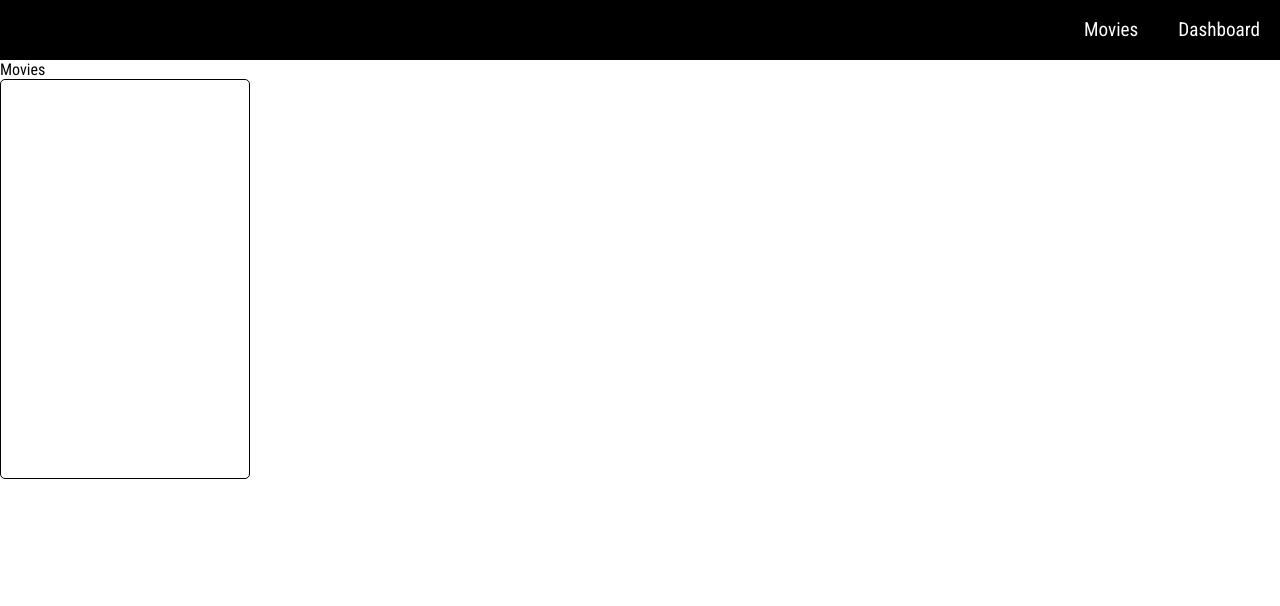
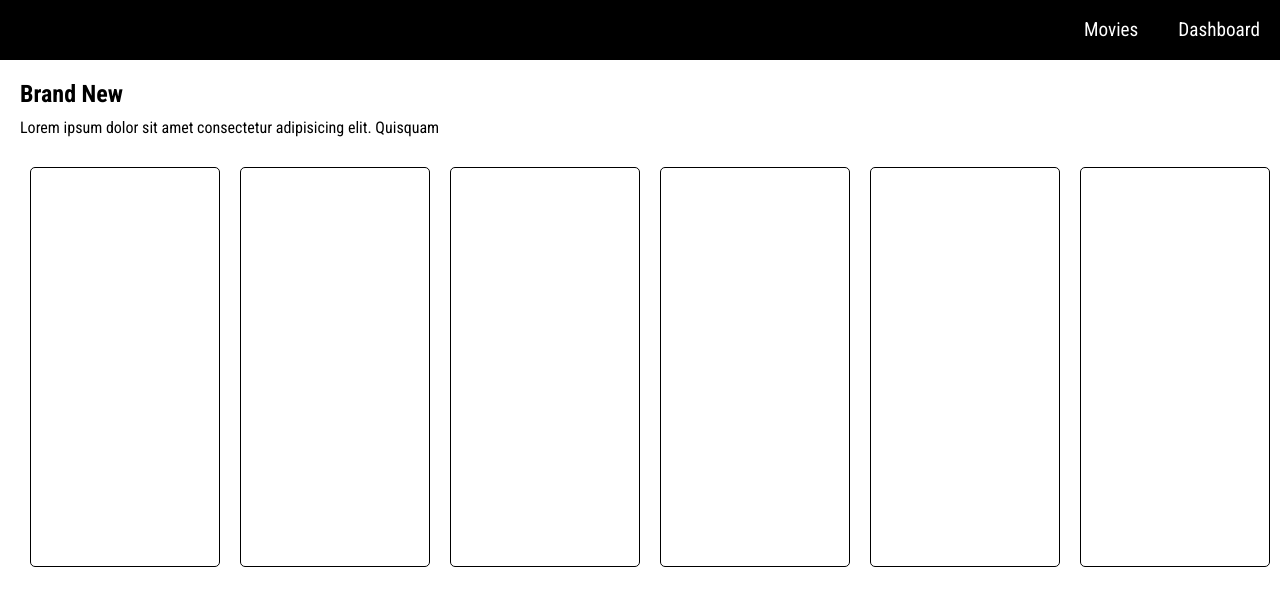
Before and after one commit to Koksiarz100/MovieHub, a Next.js app in the folder client/: page / in a window 1280 px wide. Shown: the top 606 px of the page. Built offline with nearby package versions, Linux system fonts and the light colour scheme.

Commit message:
Added minimal documentation, TODO lists, some work in css

```diff
--- a/client/app/components/MovieCards/card.scss
+++ b/client/app/components/MovieCards/card.scss
@@ -1,6 +1,17 @@
+/*
+  Cards styles:
+    This are the styles for the cards.
+
+    TODO:
+      * Add other styles
+      * Add variables to make it easier to change colors
+      ! make it responsive
+*/
+
 .card-wrapper {
   width: 250px;
   height: 400px;
   border: 1px solid black;
   border-radius: 5px;
+  margin: 10px;
 }
--- a/client/app/layout.scss
+++ b/client/app/layout.scss
@@ -1,4 +1,9 @@
 @import url('https://fonts.googleapis.com/css2?family=Roboto+Condensed:ital,wght@0,400;0,700;1,400;1,700&display=swap');
+
+/*
+  Root layout styles:
+    This are the styles for the root layout, it contains the styles for the shared layout.
+*/
 
 * {
   margin: 0;
--- a/client/app/layout.tsx
+++ b/client/app/layout.tsx
@@ -1,6 +1,11 @@
 import type { Metadata } from 'next'
 import Nav from './components/Nav/Nav'
 import './layout.scss'
+
+/*
+  Root Layout:
+    This is the root layout of the website, it will be used on every page.
+*/
 
 export const metadata: Metadata = {
   title: 'Movie Website',
--- /dev/null
+++ b/client/app/page.scss
@@ -0,0 +1,47 @@
+/*
+  Main page styles:
+    This are the styles for the main page, it contains the styles for the categories and the cards, it does not contain styles for nav or footer.
+
+  TODO:
+    * Add animations
+    * Still need to make cards not shrink when window is resized
+    ! Make the page responsive
+    ? Add more styles
+    ? Add variables to make it easier to change colors
+    ? Divide styles into sections
+*/
+
+.main-wrapper {
+  display: flex;
+  flex-direction: column;
+  align-items: center;
+  width: 100%;
+
+  .category-wrapper {
+    display: flex;
+    flex-direction: column;
+    justify-content: center;
+    align-items: left;
+    width: 100%;
+    padding: 20px 0 0 20px;
+
+    .category-title {
+      font-size: 1.5em;
+      font-weight: bold;
+      margin-bottom: 10px;
+    }
+
+    .category-description {
+      font-size: 1em;
+      margin-bottom: 20px;
+    }
+
+    .category-cards {
+      display: flex;
+      flex-direction: row;
+      justify-content: center;
+      align-items: center;
+      width: 100%;
+    }
+  }
+}
--- a/client/app/page.tsx
+++ b/client/app/page.tsx
@@ -1,11 +1,37 @@
 import React from 'react'
 import Card from './components/MovieCards/Card'
+import './page.scss'
+
+/*
+  Home Page:
+    This is the home page of the website, there will be a list of movies you can watch.
+
+  TODO:
+    * Add a list of movies
+    * Add a search bar
+    * Add a filter
+    * Add a sort
+    ! Load data from the database
+    ! Need to find a way to randomize the movies and categories
+*/
 
 export default function Home() {
   return (
-    <div>
-      Movies
-      <Card />
+    <div className='main-wrapper'>
+      <div className='category-wrapper'>
+        <div className='category-title'>Brand New</div> {/* Category title */}
+        <div className='category-description'> {/* Category description */}
+          Lorem ipsum dolor sit amet consectetur adipisicing elit. Quisquam
+        </div>
+        <div className='category-cards'>
+          <Card />
+          <Card />
+          <Card />
+          <Card />
+          <Card />
+          <Card />
+        </div>
+      </div>
     </div>
   )
 }
```
Also changed, not shown: client/app/components/MovieCards/Card.tsx (+27 -11 lines).
